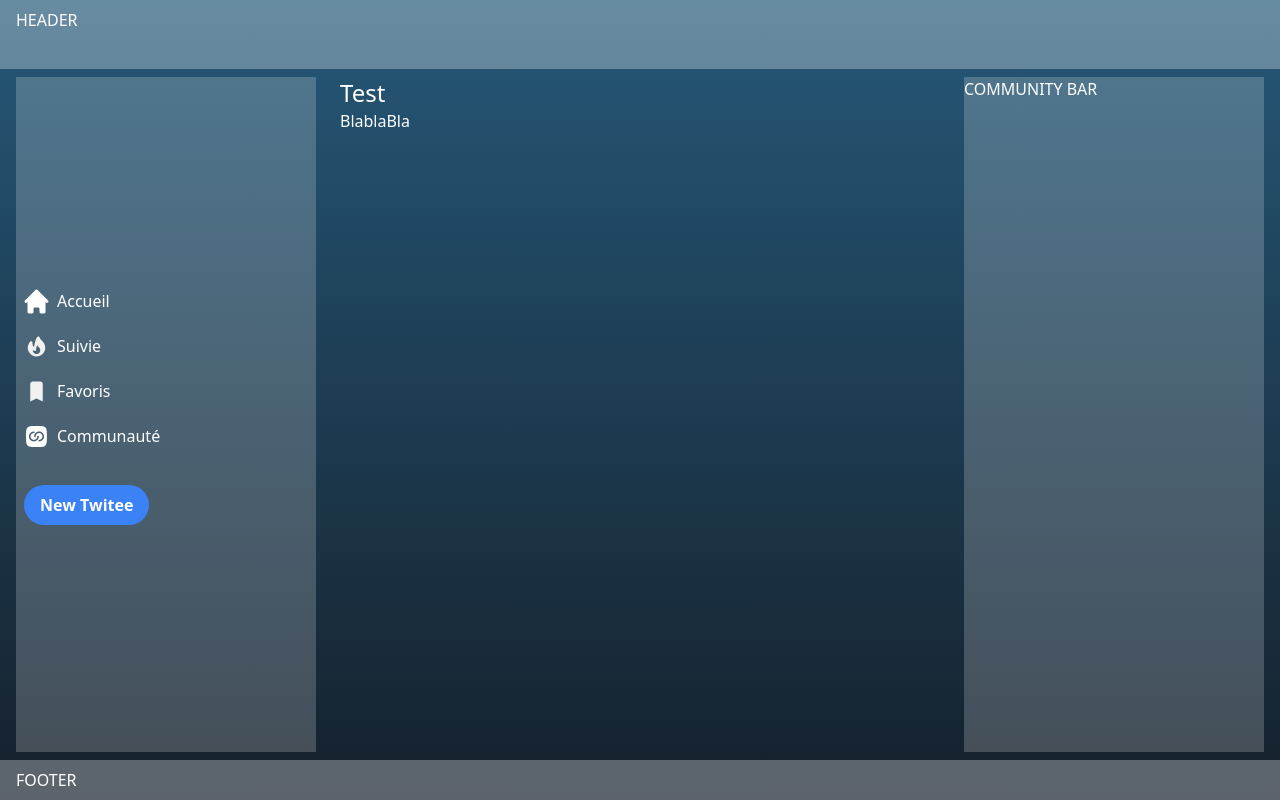
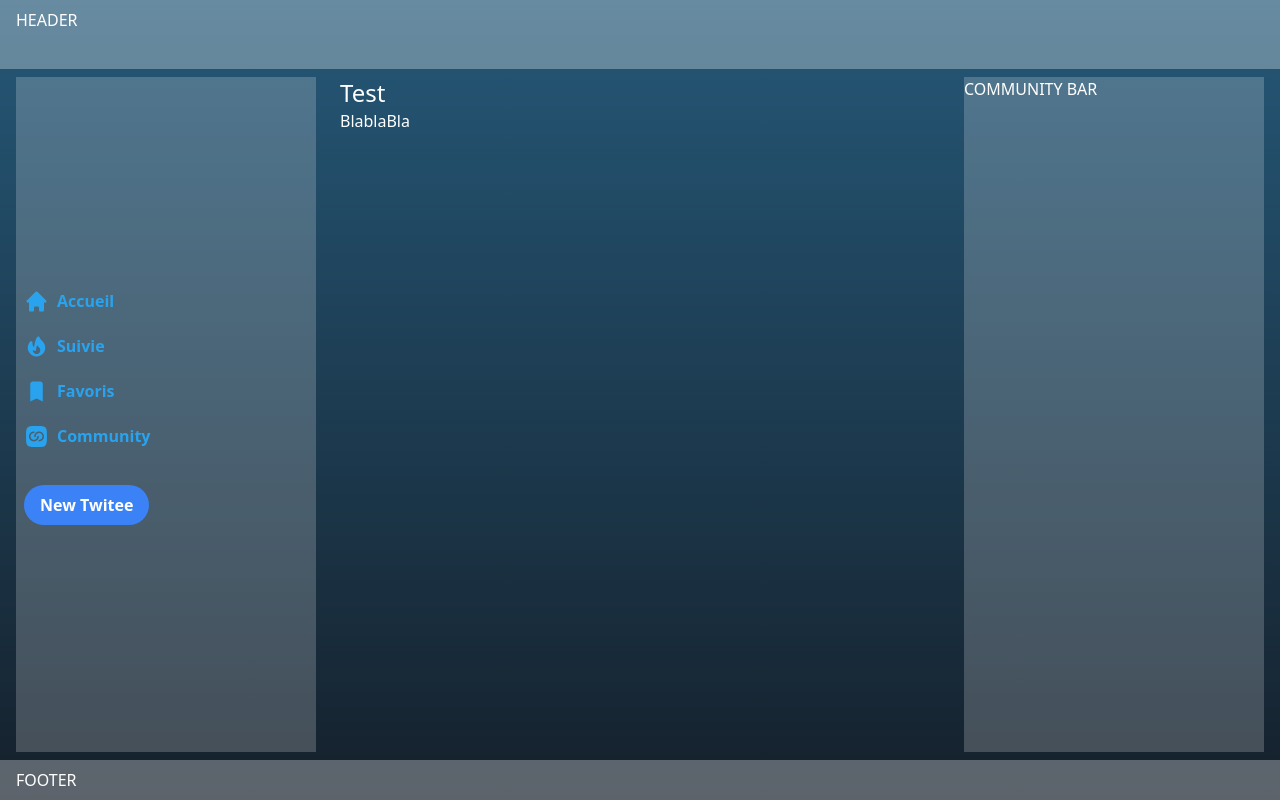
Before and after one commit to Ulthane/twitee-sphere, a React (Vite) app in the folder TWITEE-SPHERE/: page /main/home in a window 1280 px wide. Built offline with nearby package versions, Linux system fonts and the light colour scheme; sample sign-in values are in the browser's storage.

Commit message:
navbar navlinks dynamic

```diff
--- a/TWITEE-SPHERE/src/components/NavBar/NavBar.jsx
+++ b/TWITEE-SPHERE/src/components/NavBar/NavBar.jsx
@@ -47,46 +47,90 @@ export default function Home() {
       <ul className="flex flex-col justify-center items-start h-75 w-100 gap-y-5">
         {/* Link to home */}
         <li>
-          <NavLink to={route.HOME} className={classes.navlinks}>
+          <NavLink
+            to={route.HOME}
+            className={({ isActive }) =>
+              isActive ? classes.navlinksActive : classes.navlinks
+            }
+          >
+            {({ isActive }) => (
+              <>
                 <img
-              src="../../public/icons/navbar/homeIcon_White.svg"
-              alt="little house icon"
+                  src={`../../public/icons/navbar/homeIcon_${
+                    isActive ? "Blue" : "White"
+                  }.svg`}
+                  alt="little fire icon"
                   width={"25px"}
                 />
                 <span>Accueil</span>
+              </>
+            )}
           </NavLink>
         </li>
         {/* Link to Follows */}
         <li>
-          <NavLink to={route.HOME} className={classes.navlinks}>
+          <NavLink
+            to={route.FOLLOW}
+            className={({ isActive }) =>
+              isActive ? classes.navlinksActive : classes.navlinks
+            }
+          >
+            {({ isActive }) => (
+              <>
                 <img
-              src="../../public/icons/navbar/fireIcon_White.svg"
+                  src={`../../public/icons/navbar/fireIcon_${
+                    isActive ? "Blue" : "White"
+                  }.svg`}
                   alt="little fire icon"
                   width={"25px"}
                 />
                 <span>Suivie</span>
+              </>
+            )}
           </NavLink>
         </li>
         {/* Link to My Favorite */}
         <li>
-          <NavLink to={route.HOME} className={classes.navlinks}>
+          <NavLink
+            to={route.FAVORITE}
+            className={({ isActive }) =>
+              isActive ? classes.navlinksActive : classes.navlinks
+            }
+          >
+            {({ isActive }) => (
+              <>
                 <img
-              src="../../public/icons/navbar/frameIcon_White.svg"
-              alt="frame icon"
+                  src={`../../public/icons/navbar/frameIcon_${
+                    isActive ? "Blue" : "White"
+                  }.svg`}
+                  alt="little fire icon"
                   width={"25px"}
                 />
                 <span>Favoris</span>
+              </>
+            )}
           </NavLink>
         </li>
         {/* Link to Community */}
         <li>
-          <NavLink to={route.HOME} className={classes.navlinks}>
+          <NavLink
+            to={route.COMMUNITY}
+            className={({ isActive }) =>
+              isActive ? classes.navlinksActive : classes.navlinks
+            }
+          >
+            {({ isActive }) => (
+              <>
                 <img
-              src="../../public/icons/navbar/communityIcon_White.svg"
-              alt="community icon"
+                  src={`../../public/icons/navbar/communityIcon_${
+                    isActive ? "Blue" : "White"
+                  }.svg`}
+                  alt="little fire icon"
                   width={"25px"}
                 />
-            <span>Communauté</span>
+                <span>Community</span>
+              </>
+            )}
           </NavLink>
         </li>
         {/* New Twitee button */}
--- a/TWITEE-SPHERE/src/components/NavBar/NavBar.module.css
+++ b/TWITEE-SPHERE/src/components/NavBar/NavBar.module.css
@@ -1,3 +1,7 @@
 .navlinks {
   @apply flex flex-row gap-2 justify-center items-center;
 }
+
+.navlinksActive {
+  @apply flex flex-row gap-2 justify-center items-center text-blueLogo font-bold;
+}
--- a/TWITEE-SPHERE/src/routes/route.jsx
+++ b/TWITEE-SPHERE/src/routes/route.jsx
@@ -3,6 +3,9 @@ const route = {
   REGISTER: "/RegisterPage",
   MAIN: "/main",
   HOME: "/main/home",
+  FOLLOW: "",
+  FAVORITE: "",
+  COMMUNITY: "",
 };
 
 export default route;
```
Lines whose indentation alone changed are shown as unchanged.
